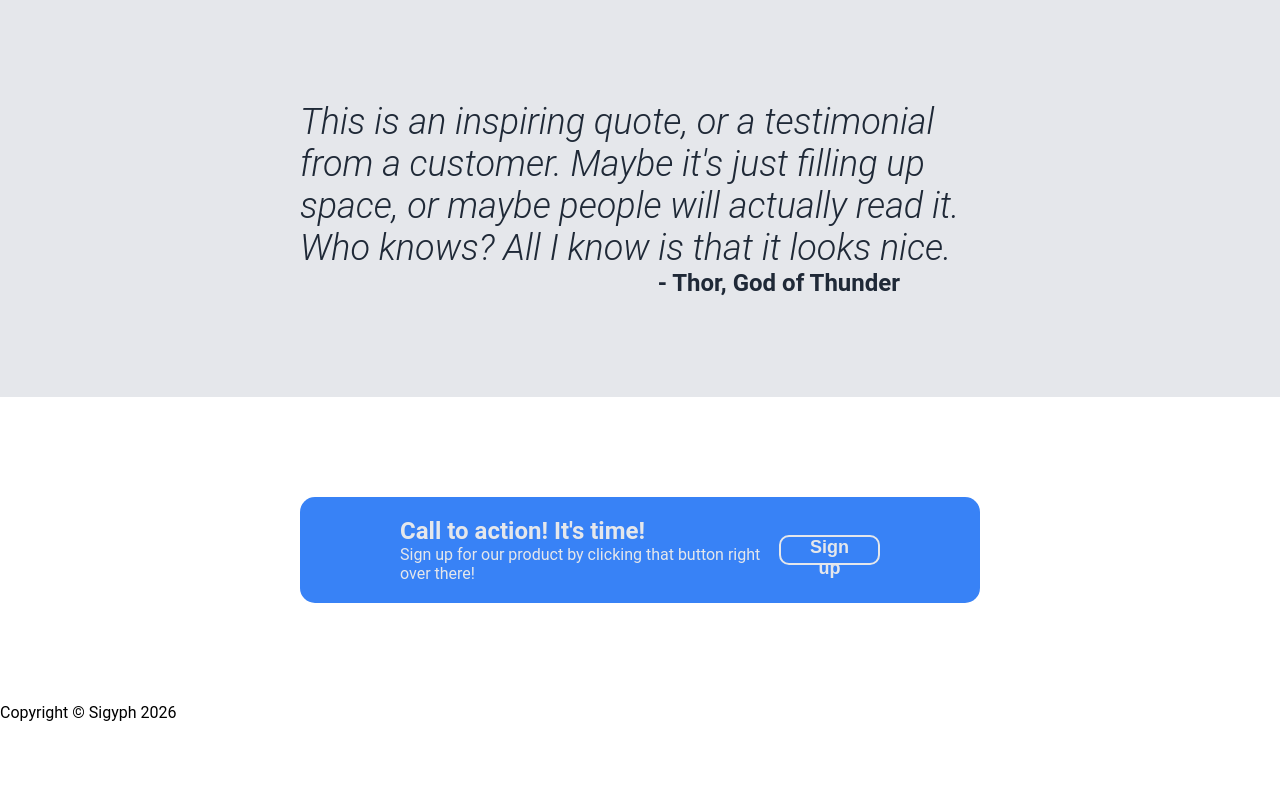
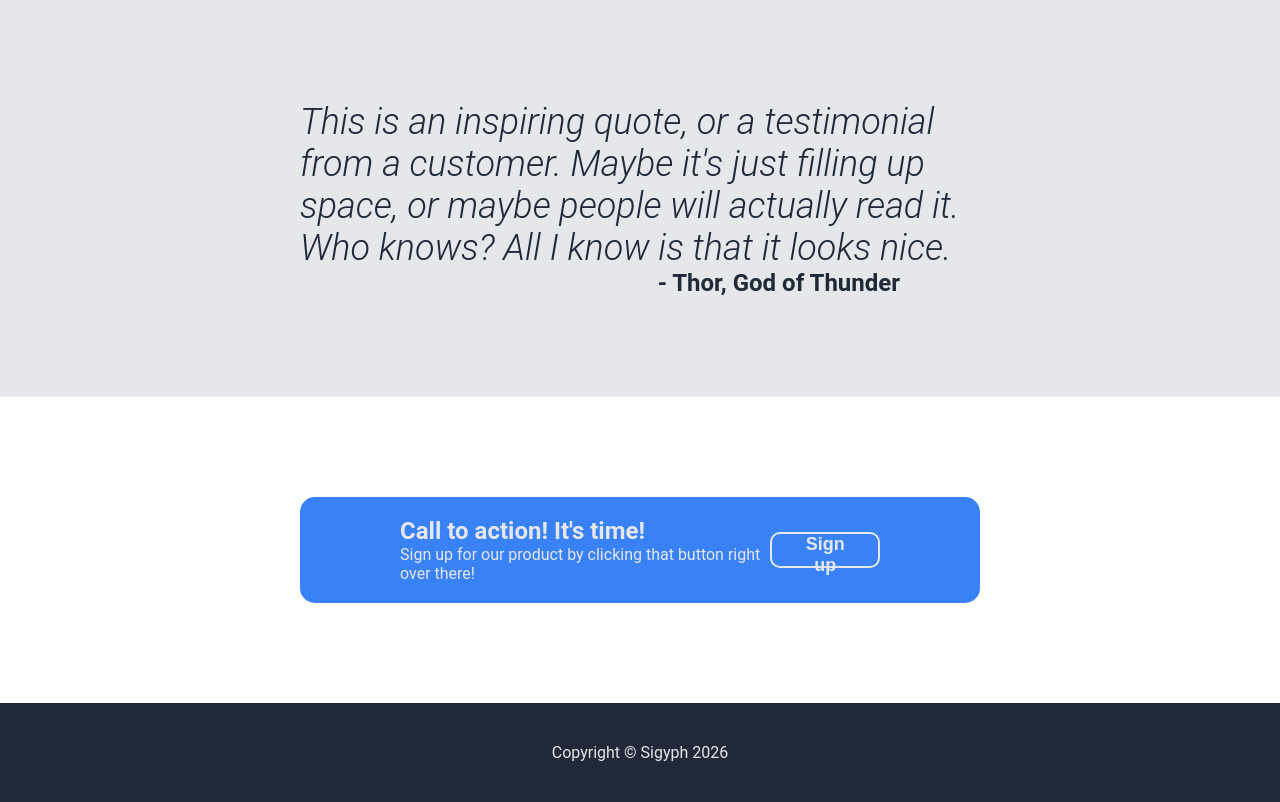
Before and after one commit to Sigyph/landing-page, a plain HTML site: page index.html in a window 1280 px wide. Shown: the part 1070-1872 px from the top of the page. Before the commit the page ends 1792 px from the top, so only its background shows below. Drawn offline with Linux system fonts and the light colour scheme.

Commit message:
Add footer css and resize sign up button

```diff
--- a/style.css
+++ b/style.css
@@ -125,6 +125,13 @@ body{
     border-color: #E5E7EB;
     border-style: solid;
     border-width: 2px;
-    height: 30px;
-    padding: 0px 20px;
+    height: 36px;
+    padding: 0px 25px;
 }
+
+.footer{
+    background-color: #1F2937;
+    color: #E5E7EB;
+    text-align: center;
+    padding: 40px;
+}
```
